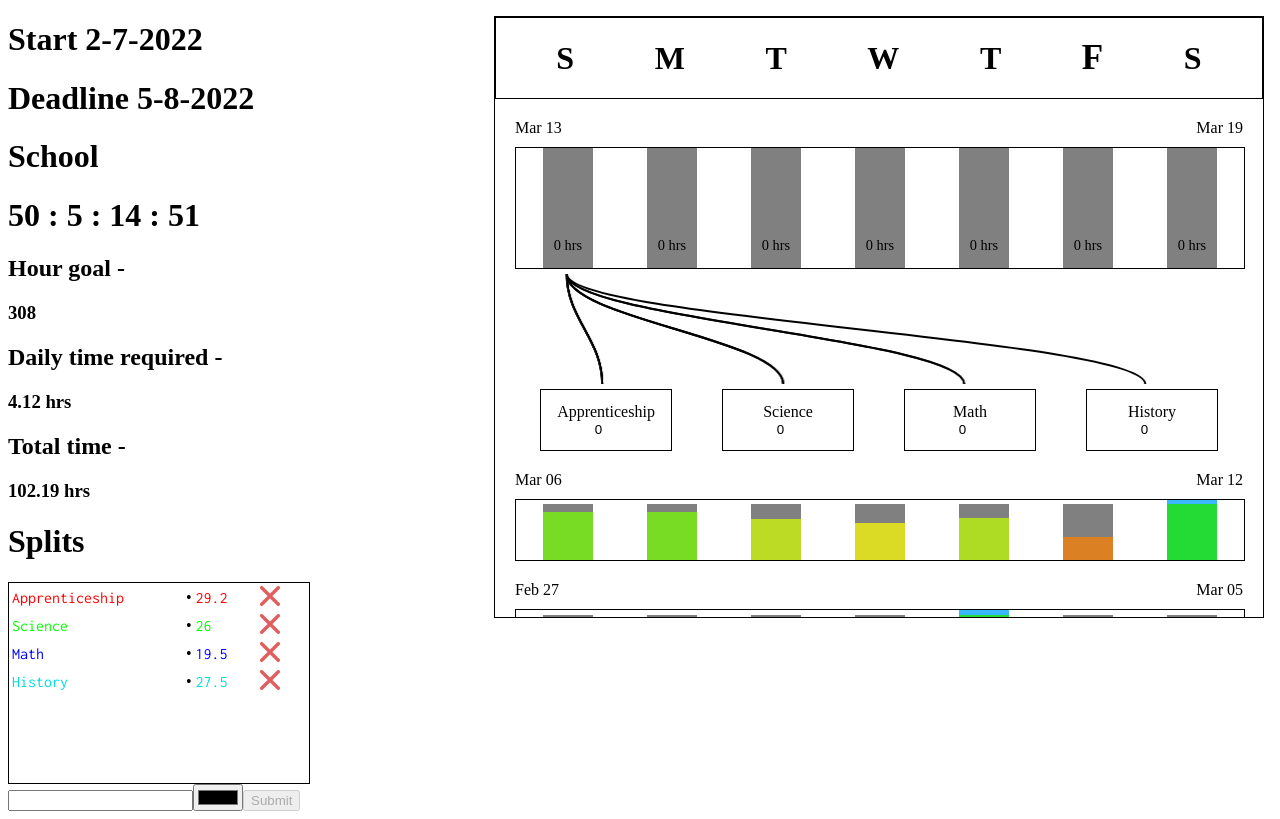
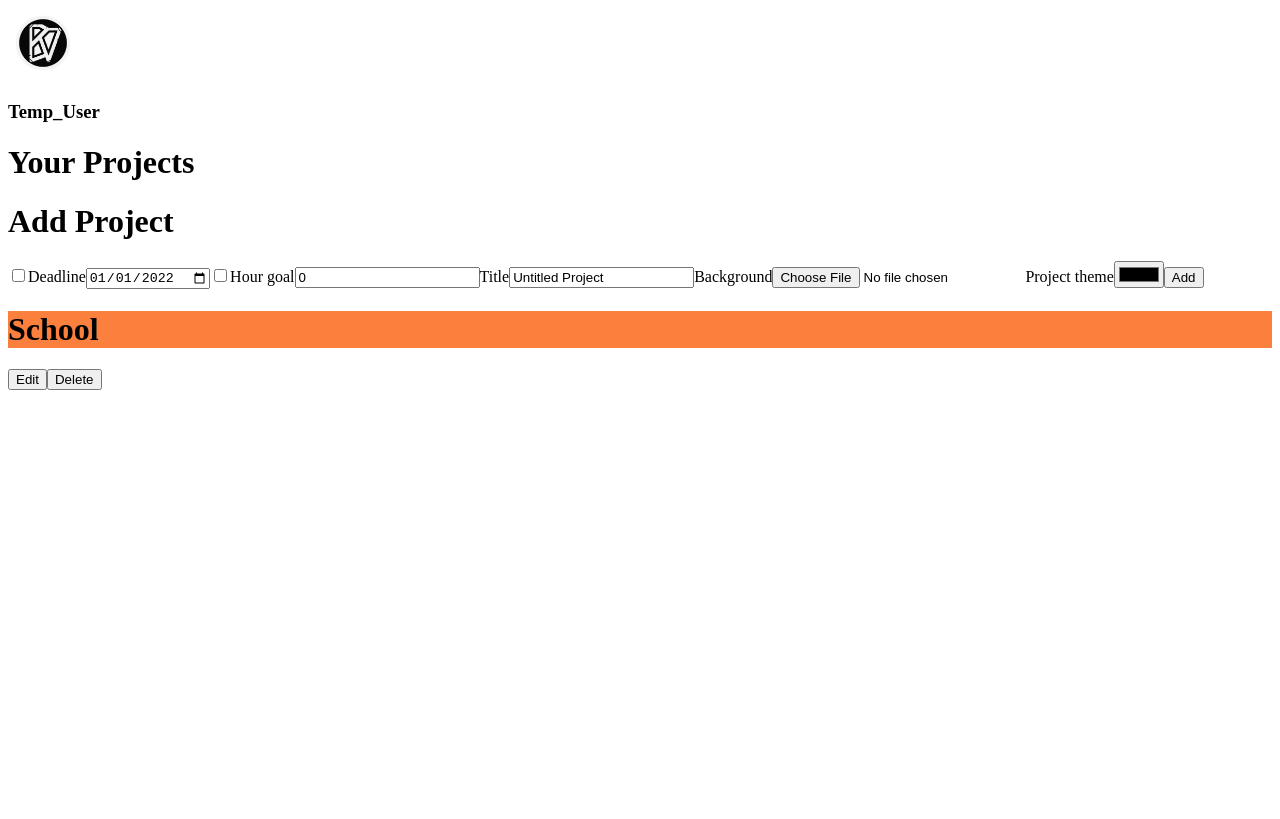
Before and after one commit to exlpt/project-tracker, a React (Create React App) app: page / in a window 1280 px wide. Built offline with nearby package versions, Linux system fonts and the light colour scheme.

Commit message:
Add routes

```diff
--- a/package.json
+++ b/package.json
@@ -12,6 +12,7 @@
     "react-dom": "^17.0.2",
     "react-redux": "^7.2.6",
     "react-router": "^6.2.2",
+    "react-router-dom": "^6.2.2",
     "react-scripts": "5.0.0",
     "redux": "^4.1.2",
     "web-vitals": "^2.1.4"
--- a/src/App.js
+++ b/src/App.js
@@ -1,11 +1,17 @@
+import { BrowserRouter, Routes, Route } from "react-router-dom";
+
 import LoginPage from "./pages/LoginPage.js";
 import ProjectsPage from "./pages/ProjectsPage.js";
 import ProjectEditorPage from "./pages/ProjectEditorPage.js";
 
 export default function App() {
-	return (
-		<div>
-			<ProjectEditorPage />
-		</div>
-	);
+  return (
+    <BrowserRouter>
+      <Routes>
+        <Route path="/" element={<ProjectsPage />} />
+        <Route path="login" element={<LoginPage />} />
+        <Route path="editor" element={<ProjectEditorPage />} />
+      </Routes>
+    </BrowserRouter>
+  );
 }
```
Also changed, not shown: 1 other file (tests, documents, lock files or other folders).
